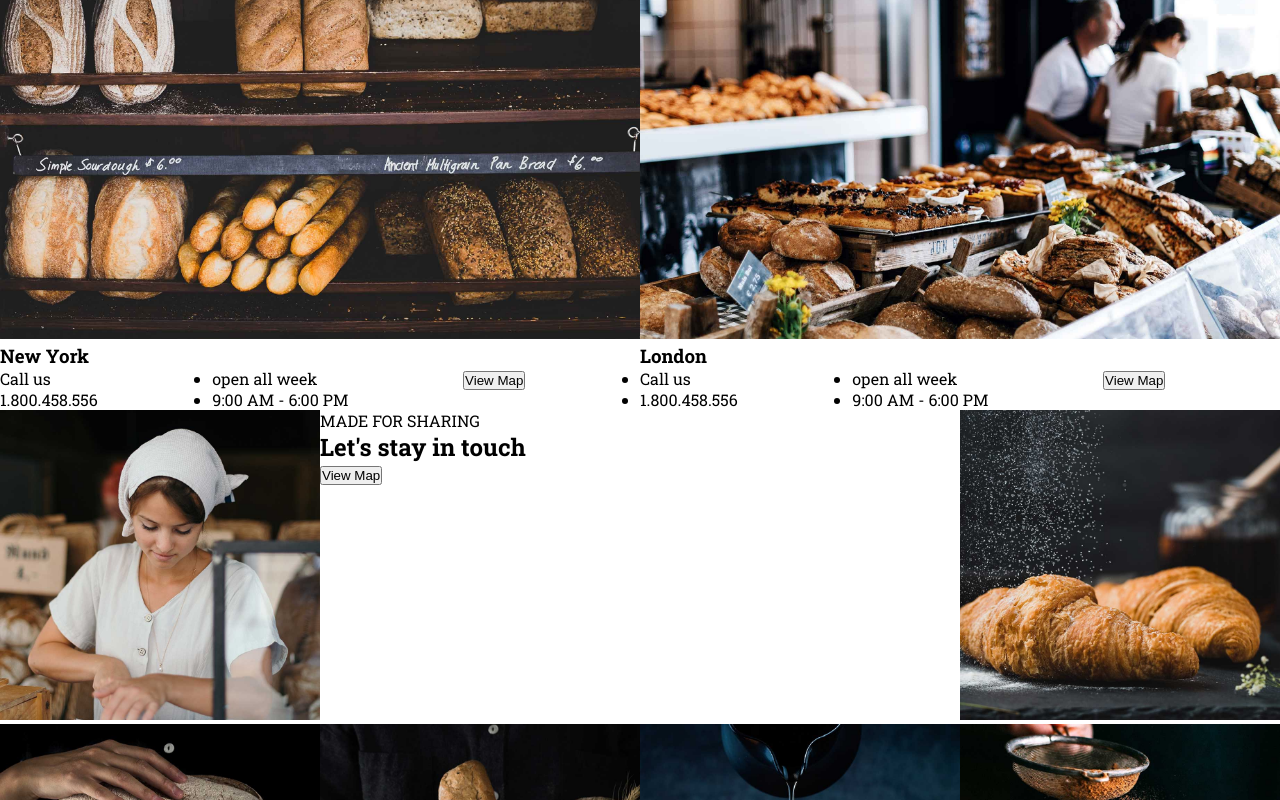
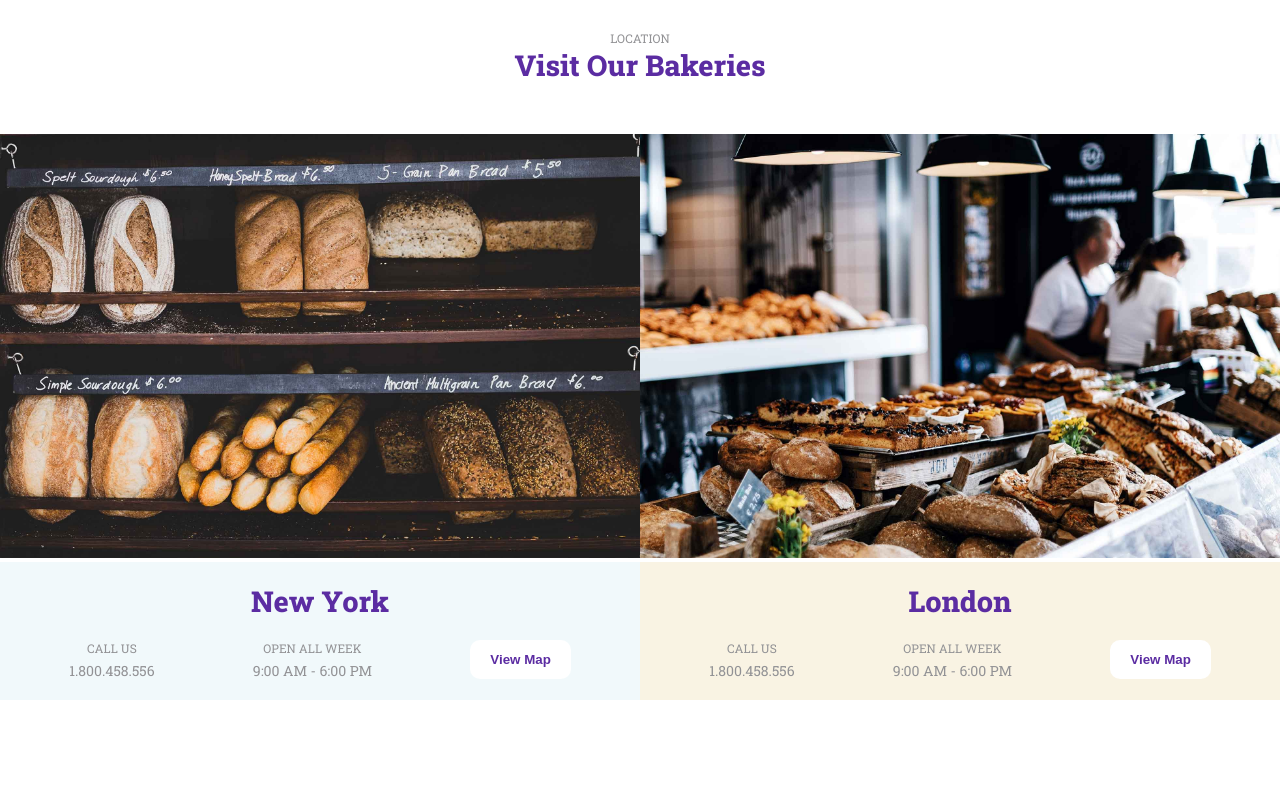
Before and after one commit to Simone-De-Santis/proj-html-vuejs, a Vue app: page / in a window 1280 px wide. Shown: the part 4720-5520 px from the top of the page. Built offline with nearby package versions, Linux system fonts and the light colour scheme.

Commit message:
rifinito style section location

```diff
--- a/src/assets/scss/_12bool.scss
+++ b/src/assets/scss/_12bool.scss
@@ -21,6 +21,9 @@
 .margin-t-b-1 {
     margin: 1rem 0;
 }
+.margin-t-20 {
+    margin-top: 20px;
+}
 .margin-t-50 {
     margin-top: 50px;
 }
@@ -29,6 +32,9 @@
 }
 .margin-t-200 {
     margin-top: 200px;
+}
+.margin-b-5 {
+    margin-bottom: 5px;
 }
 /*-PADDING*/
 .pd-left-15 {
--- a/src/assets/scss/_vars.scss
+++ b/src/assets/scss/_vars.scss
@@ -19,7 +19,7 @@ $mamba: #878589;
 //material design
 $driftwppo: #b77c49;
 $sandrift: #b2927b;
-$atoll: #086875;
+$atolll: #086875;
 $limed-spruce: #344747;
 $tan: #b6b28d;
 
--- a/src/components/Location.vue
+++ b/src/components/Location.vue
@@ -1,16 +1,16 @@
 <template>
-  <div class="container">
-    <p>{{ data.up_title }}</p>
-    <h2>{{ data.title }}</h2>
-    <div class="d-flex">
-      <div class="col">
-        <Storre :data="data.store_new_york" />
+  <section class="container section">
+    <p class="up-title">{{ data.up_title }}</p>
+    <h2 class="title title-slider">{{ data.title }}</h2>
+    <div class="row margin-t-50">
+      <div class="col-6">
+        <Storre :data="data.store_new_york" :isYork="true" />
       </div>
-      <div class="col">
-        <Storre :data="data.store_london" />
+      <div class="col-6">
+        <Storre :data="data.store_london" :isLondon="true" />
       </div>
     </div>
-  </div>
+  </section>
 </template>
 
 <script>
@@ -23,10 +23,7 @@ export default {
 </script>
 
 <style lang="scss" scoped>
-.d-flex {
-  display: flex;
-  .col {
-    width: 50%;
-  }
+.container {
+  text-align: center;
 }
 </style>
--- a/src/components/MultiSection.vue
+++ b/src/components/MultiSection.vue
@@ -1,5 +1,5 @@
 <template>
-  <div class="container">
+  <div class="container section">
     <MiniJumbo :data="data_multi_section.section_one" :isOffset="true" />
     <div class="row">
       <div class="col pd-right-15">
--- a/src/components/Social.vue
+++ b/src/components/Social.vue
@@ -1,5 +1,5 @@
 <template>
-  <div class="container">
+  <div class="container section">
     <div class="row">
       <div class="col-3">
         <img :src="printUrlImg(data.img_one)" alt="" />
--- a/src/components/components_stores/Storre.vue
+++ b/src/components/components_stores/Storre.vue
@@ -1,24 +1,29 @@
 <template>
   <div>
     <img :src="SrcImg" alt="" />
-    <div class="row">
-      <h3>{{ data.name }}</h3>
+    <div
+      class="content_info"
+      :class="{ bg_color_york: isYork, bg_color_london: isLondon }"
+    >
+      <div class="row center">
+        <h3 class="title title-slider">{{ data.name }}</h3>
       </div>
-    <div class="row">
+      <div class="row margin-t-20">
         <div class="col">
           <ul>
-          <li>Call us</li>
-          <li>{{ data.phone }}</li>
+            <li class="up-title margin-b-5">Call us</li>
+            <li class="up-title up-title-second">{{ data.phone }}</li>
           </ul>
         </div>
         <div class="col">
           <ul>
-          <li>open all week</li>
-          <li>{{ data.opening_time }}</li>
+            <li class="up-title margin-b-5">open all week</li>
+            <li class="up-title up-title-second">{{ data.opening_time }}</li>
           </ul>
         </div>
         <div class="col">
-        <button type="submit">{{ data.text_button }}</button>
+          <button type="submit" class="btn">{{ data.text_button }}</button>
+        </div>
       </div>
     </div>
   </div>
@@ -27,7 +32,7 @@
 <script>
 export default {
   name: "Storre",
-  props: ["data"],
+  props: ["data", "isYork", "isLondon"],
   computed: {
     SrcImg() {
       return require(`../../assets/img/${this.data.image}`);
@@ -40,4 +45,23 @@ export default {
 img {
   max-width: 100%;
 }
+@include modlist();
+li {
+  a {
+    font-size: 12px;
+    font-weight: 600;
+  }
+}
+.content_info {
+  padding: 20px;
+}
+.bg_color_york {
+  background-color: #f1f9fb;
+}
+.bg_color_london {
+  background-color: #f9f3e3;
+}
+.up-title-second {
+  font-size: 14px;
+}
 </style>
```
Also changed, not shown: 7 other files (tests, documents, lock files or other folders). Lines whose indentation alone changed are shown as unchanged.
